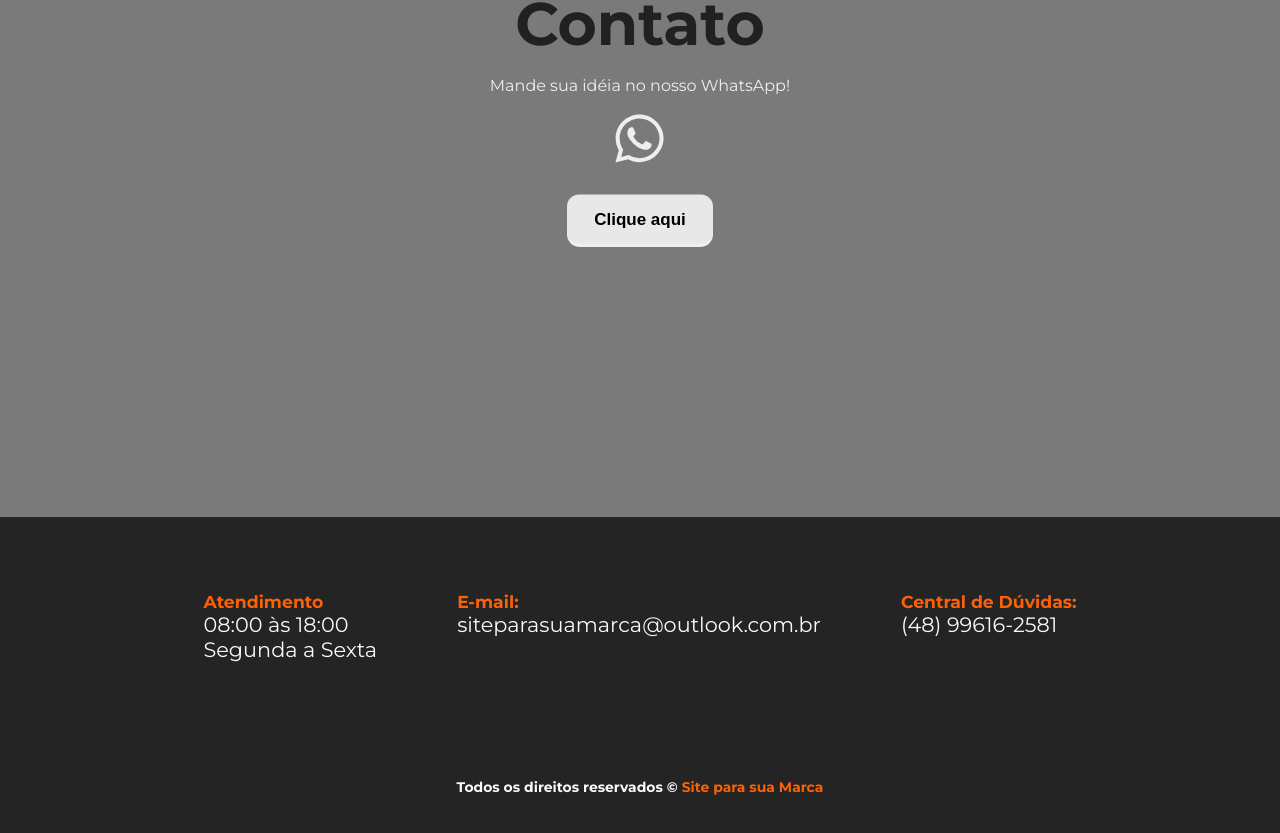
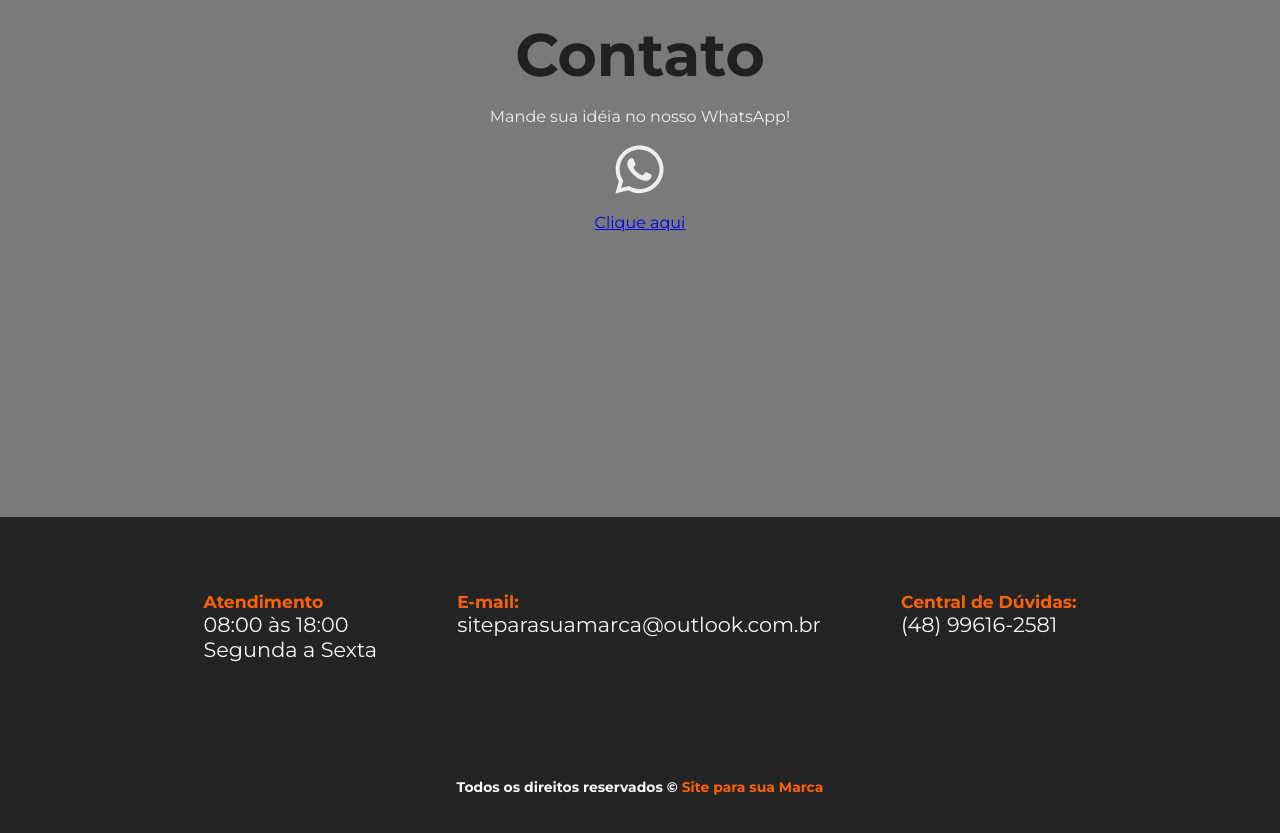
Before and after one commit to MarcusMix/page-web, a React (Vite) app: page / in a window 1280 px wide. Shown: the part 3492-4325 px from the top of the page. Built offline with nearby package versions, Linux system fonts and the light colour scheme.

Commit message:
refactor: remove button

```diff
--- a/src/components/contact/contact.jsx
+++ b/src/components/contact/contact.jsx
@@ -1,7 +1,5 @@
 import {
 	ContactContainer,
-	ContactButton,
-	ButtonTop,
 	ContactContent,
 } from "./contact.styles";
 
@@ -14,13 +12,12 @@ const Contact = () => {
 				<h2>Contato</h2>
 				<p>Mande sua idéia no nosso WhatsApp!</p>
 				<FaWhatsapp size={55} />
-				<ContactButton>
-					<ButtonTop>
+
+
 						<a href="https://wa.me/5548996162581?text=Eu+gostaria+de+um+site+com+as+seguintes+informa%C3%A7%C3%B5es...">
 							Clique aqui
 						</a>
-					</ButtonTop>
-				</ContactButton>
+
 			</ContactContent>
 		</ContactContainer>
 	);
--- a/src/components/contact/contact.styles.js
+++ b/src/components/contact/contact.styles.js
@@ -25,42 +25,3 @@ export const ContactContent = styled.div`
 		padding: 1rem;
 	}
 `;
-
-export const ContactButton = styled.button`
-	border-radius: 0.75em;
-	color: #e8e8e8;
-	font-size: 17px;
-	outline-color: #000000;
-	font-weight: bold;
-	border: none;
-	margin: 1rem;
-
-	:active {
-		transform: translateY(0);
-	}
-
-	:hover {
-		transform: translateY(-0.33em);
-	}
-`;
-
-export const ButtonTop = styled.span`
-	display: block;
-	box-sizing: border-box;
-	border: 2px solid #e8e8e8;
-	border-radius: 0.75rem;
-	padding: 0.75em 1.5em;
-	background: #e8e8e8;
-	color: #000000;
-	transform: translateY(-0.2em);
-	transition: transform 0.1s ease;
-
-	:hover {
-		transform: translateY(-0.33em);
-	}
-
-	a {
-		text-decoration: none;
-		color: #000000;
-	}
-`;
```
